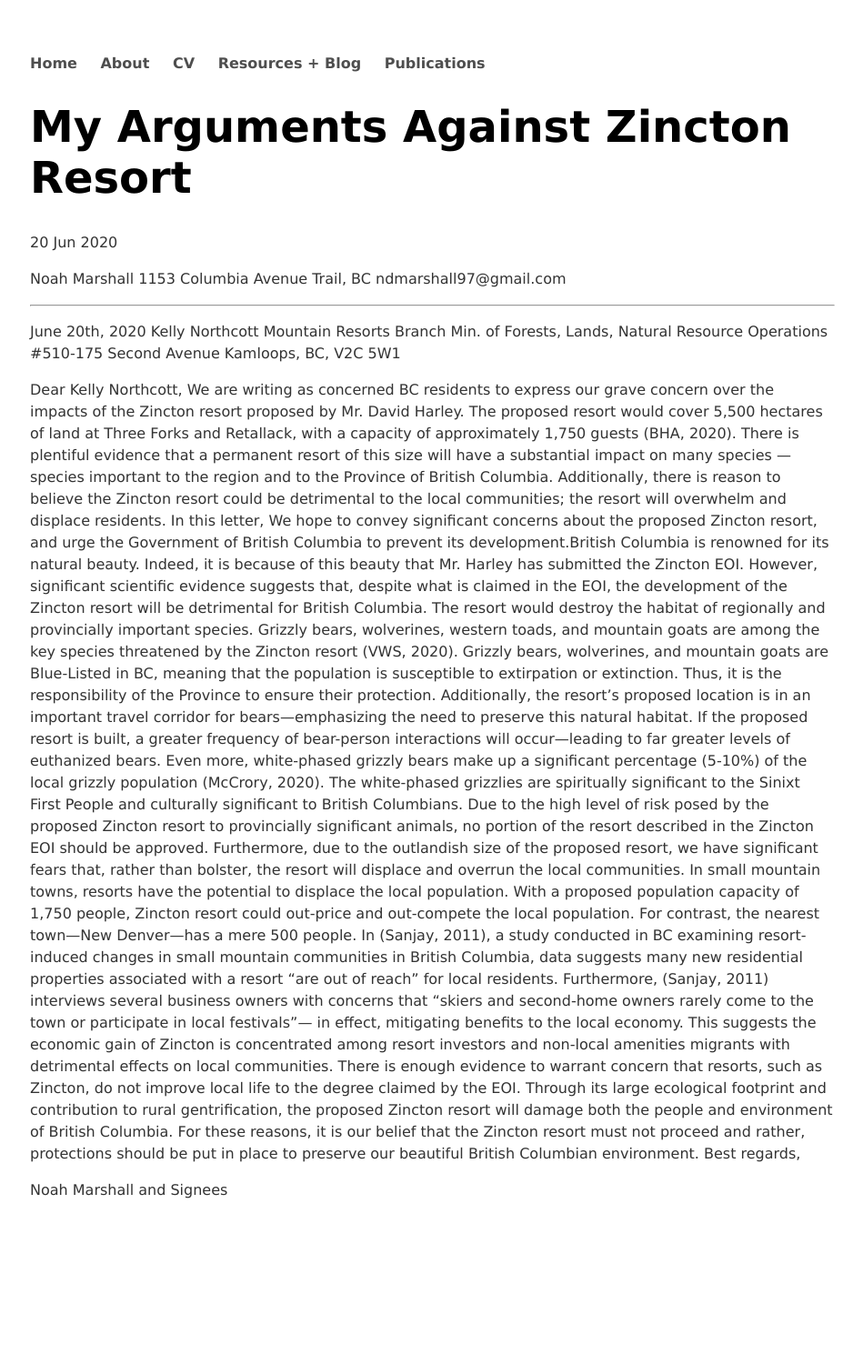
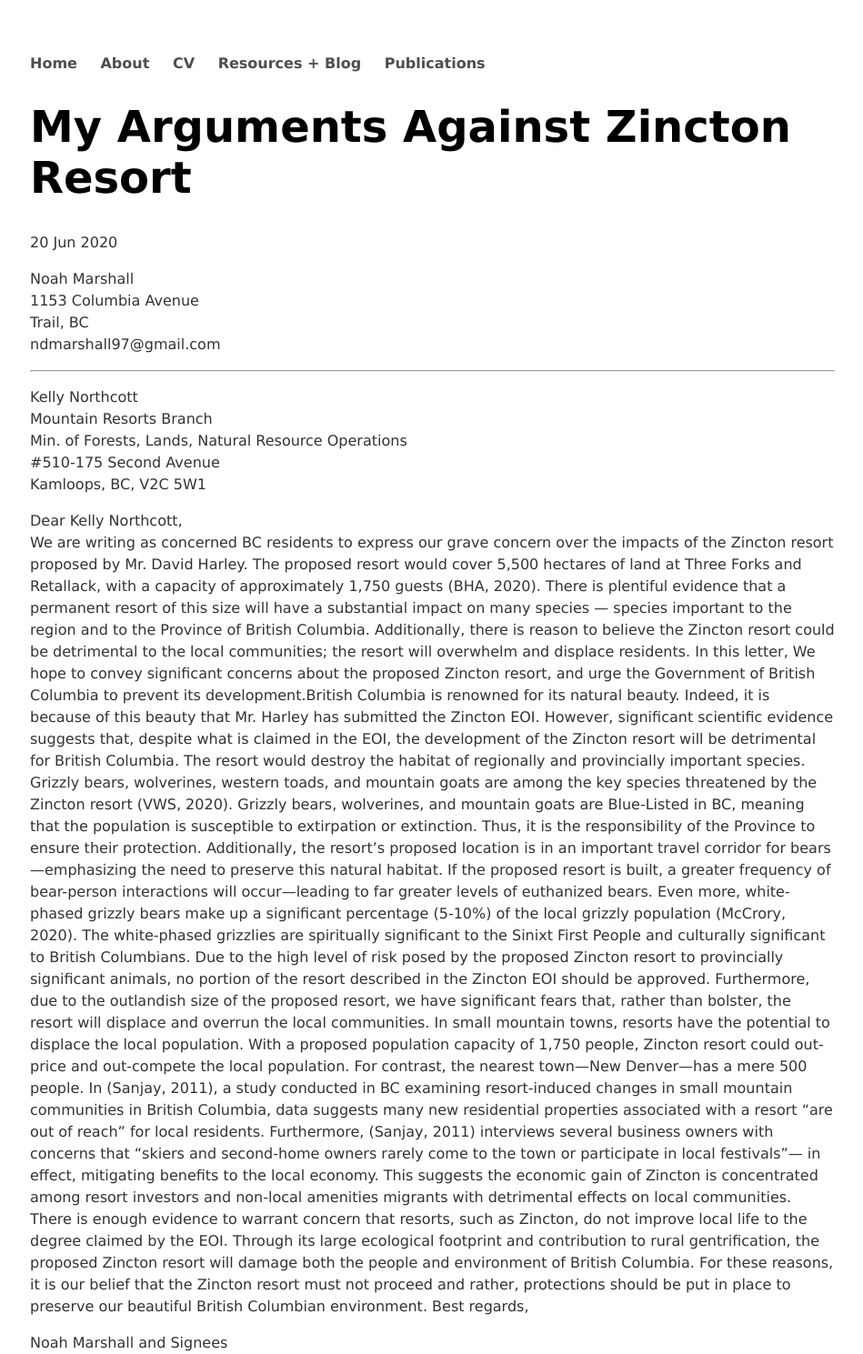
Before and after one commit to nmarzz/nmarzz.github.io, a Jekyll site: the page built from _posts/2020-06-20-againstZincton.md, in a window 1280 px wide. Shown: the whole page at 91% size, without its empty margins (35-984 px from the left). Built offline with Jekyll 4.4.1, drawn with Linux system fonts in a browser that asks for light colours; before the commit the page ends 1321 px from its top, so only the background shows below that.

Commit message:
new post

```diff
--- a/_posts/2020-06-20-againstZincton.md
+++ b/_posts/2020-06-20-againstZincton.md
@@ -12,7 +12,6 @@
 
 __________________________________________________________________________________________________________________________________________________________________________________________________________________________________________________________________________________________________________________________________________________________________________________________________
 
-June 20th, 2020
 Kelly Northcott
 Mountain Resorts Branch
 Min. of Forests, Lands, Natural Resource Operations
```
